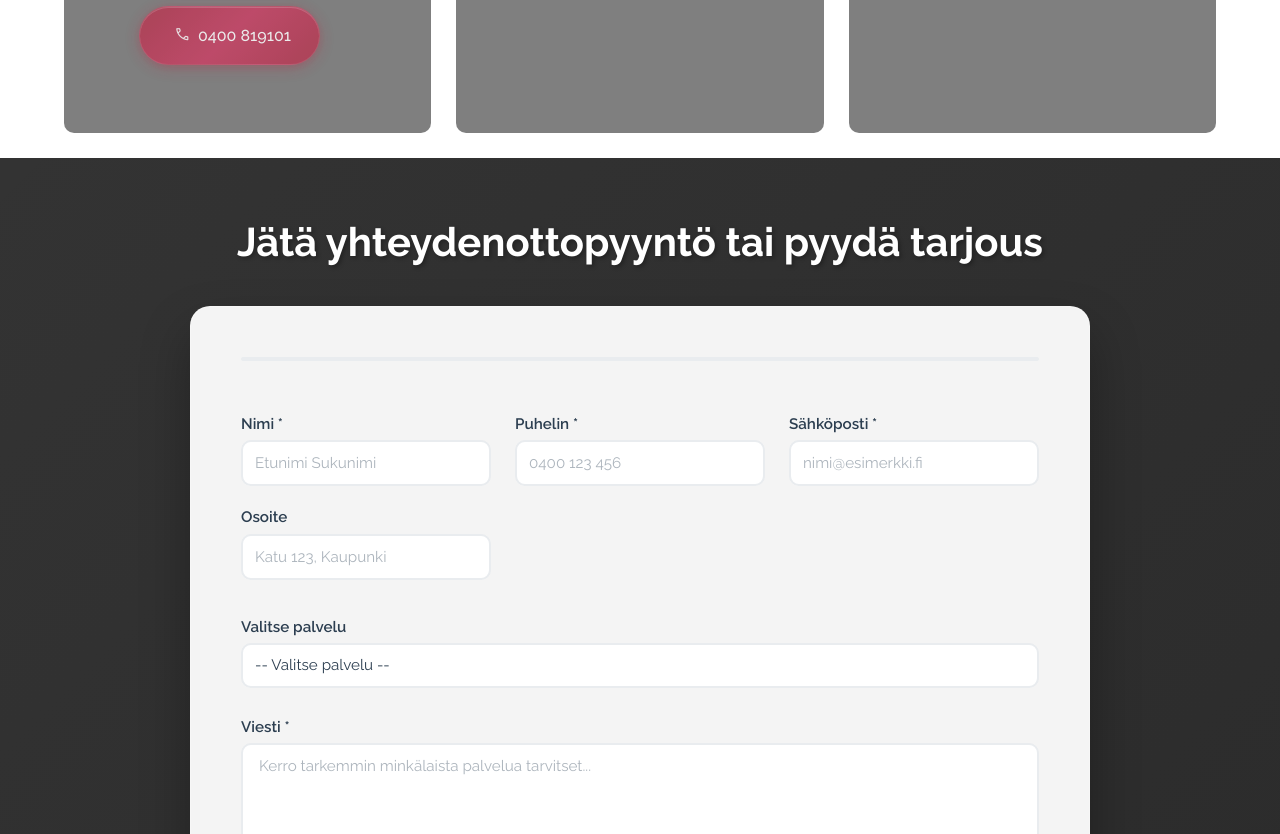
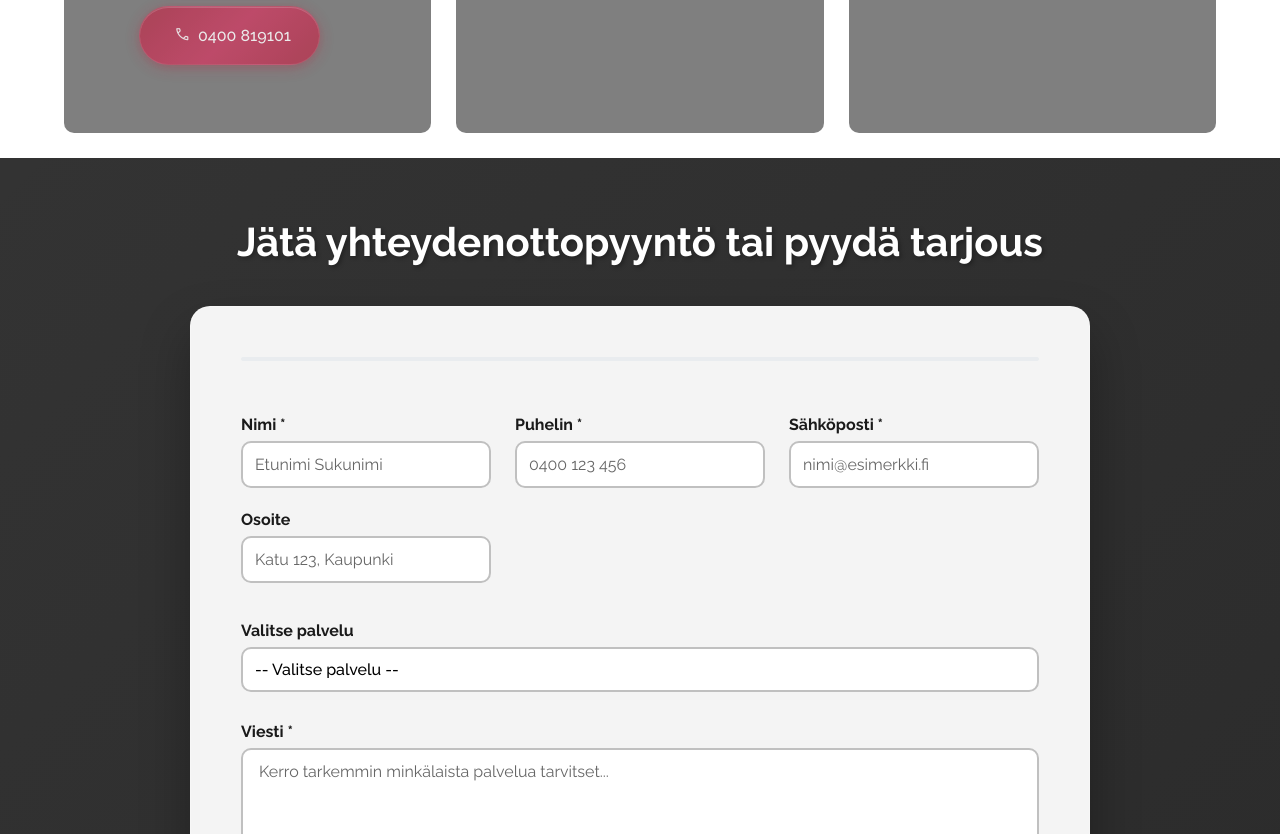
Before and after one commit to JanneK-blib/et-putki_website, a plain HTML site: page index.html in a window 1280 px wide. Shown: the part 1966-2800 px from the top of the page. Drawn offline with nearby package versions, Linux system fonts and the light colour scheme.

Commit message:
Improved form contrast

```diff
--- a/CSS/style.css
+++ b/CSS/style.css
@@ -580,9 +580,9 @@ h3 {
 }
 
 .form-group label {
-  font-size: 0.95rem;
-  font-weight: 600;
-  color: #2c3e50;
+  font-size: 1rem;
+  font-weight: 700;
+  color: #1a1a1a;
   transition: color 0.3s ease;
 }
 
@@ -597,7 +597,7 @@ h3 {
   display: flex;
   align-items: center;
   background: white;
-  border: 2px solid #e9ecef;
+  border: 2px solid #c0c0c0;
   border-radius: 10px;
   transition: all 0.3s cubic-bezier(0.4, 0, 0.2, 1);
   overflow: hidden;
@@ -624,9 +624,10 @@ h3 {
   flex: 1;
   border: none;
   padding: 12px 12px;
-  font-size: 0.95rem;
+  font-size: 1rem;
   font-family: inherit;
-  color: #2c3e50;
+  color: #000000;
+  font-weight: 500;
   background: transparent;
   outline: none;
   transition: all 0.3s ease;
@@ -634,7 +635,8 @@ h3 {
 
 .input-wrapper input::placeholder,
 .form-select::placeholder {
-  color: #adb5bd;
+  color: #666666;
+  font-weight: 400;
 }
 
 .input-wrapper input:valid {
@@ -645,10 +647,11 @@ h3 {
 .form-select {
   width: 100%;
   padding: 12px 16px;
-  border: 2px solid #e9ecef;
+  border: 2px solid #c0c0c0;
   border-radius: 10px;
-  font-size: 0.95rem;
-  color: #2c3e50;
+  font-size: 1rem;
+  color: #000000;
+  font-weight: 500;
   background: white;
   cursor: pointer;
   transition: all 0.3s ease;
@@ -757,8 +760,9 @@ h3 {
   gap: 0.75rem;
   cursor: pointer;
   user-select: none;
-  font-size: 0.95rem;
-  color: #2c3e50;
+  font-size: 1rem;
+  color: #1a1a1a;
+  font-weight: 500;
   transition: all 0.3s ease;
 }
 
@@ -767,9 +771,9 @@ h3 {
 }
 
 .checkbox-custom {
-  width: 20px;
-  height: 20px;
-  border: 2px solid #e9ecef;
+  width: 22px;
+  height: 22px;
+  border: 2px solid #666666;
   border-radius: 6px;
   display: flex;
   align-items: center;
@@ -801,7 +805,7 @@ h3 {
   display: flex;
   flex-direction: column;
   background: white;
-  border: 2px solid #e9ecef;
+  border: 2px solid #c0c0c0;
   border-radius: 10px;
   transition: all 0.3s ease;
   overflow: hidden;
@@ -815,9 +819,10 @@ h3 {
 .textarea-wrapper textarea {
   border: none;
   padding: 12px 16px;
-  font-size: 0.95rem;
+  font-size: 1rem;
   font-family: inherit;
-  color: #2c3e50;
+  color: #000000;
+  font-weight: 500;
   background: transparent;
   outline: none;
   resize: vertical;
@@ -826,7 +831,8 @@ h3 {
 }
 
 .textarea-wrapper textarea::placeholder {
-  color: #adb5bd;
+  color: #666666;
+  font-weight: 400;
 }
 
 /* Character Counter */
```
